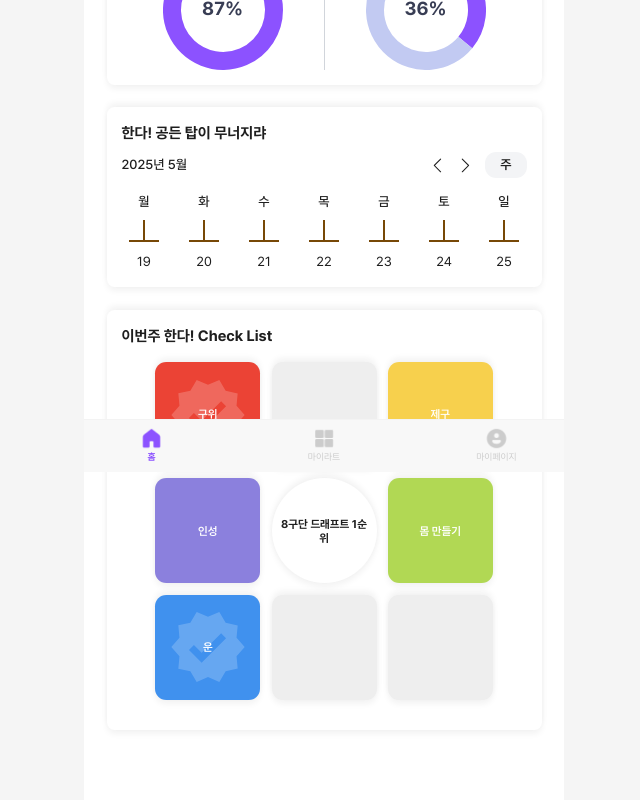
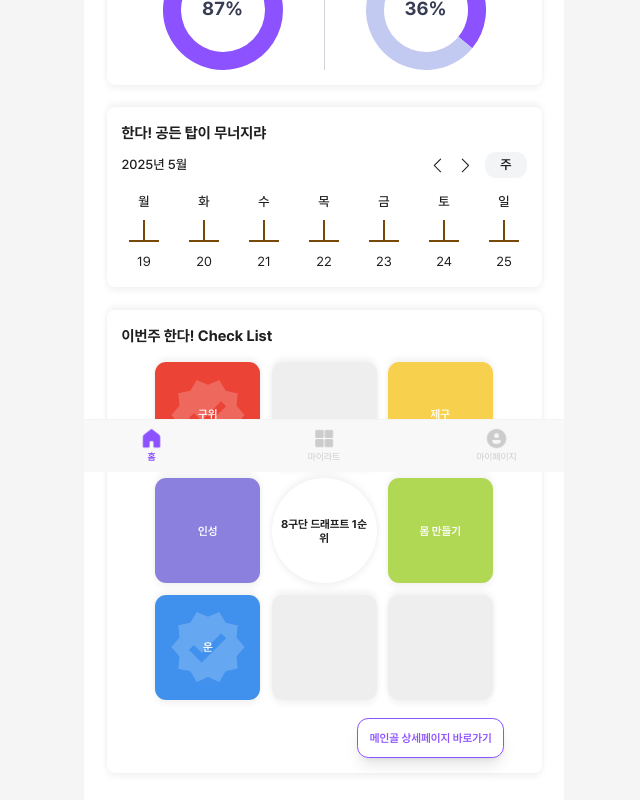
Before and after one commit to canDoItArt/front-end, a React (Vite) app: page /home in a window 1280 px wide. Shown: the part 328-1128 px from the top of the page, without its empty margins (316-956 px from the left). Built offline with nearby package versions, Linux system fonts and the light colour scheme.

Commit message:
체크리스트 하단 메인골 상세페이지 바로가기 버튼 생성 #85

```diff
--- a/src/components/CheckList.jsx
+++ b/src/components/CheckList.jsx
@@ -2,10 +2,12 @@ import { useState } from "react";
 import hexToColorClass from "../constants/colorMappings";
 import GoalTile from "./GoalTile";
 import DailyActionModal from "./DailyActionModal"; // 모달 컴포넌트 이름 수정
+import { useNavigate } from "react-router-dom";
 
 export default function CheckList({ title, subGoals }) {
     const [isModalOpen, setIsModalOpen] = useState(false);
     const [selectedGoal, setSelectedGoal] = useState(null); // 모달에 표시할 목표 정보 저장
+    const navigate = useNavigate();
 
     const idLayout = [
         ["#EB4335", "#F09752", "#F7D04D"], // Red, Orange, Yellow
@@ -74,6 +76,16 @@ export default function CheckList({ title, subGoals }) {
 
             {/* DailyActionModal 컴포넌트 */}
             <DailyActionModal isOpen={isModalOpen} onClose={closeModal} goal={selectedGoal} />
+
+            <div className="px-6 mt-1 flex justify-end">
+                <button
+                    className="border border-customMain text-customMain py-3 px-3 rounded-xl shadow-lg text-xs font-semibold"
+                    onClick={() => navigate('/myart')}
+                >
+                    메인골 상세페이지 바로가기
+                </button>
+            </div>
+
         </div>
     );
 }
```
